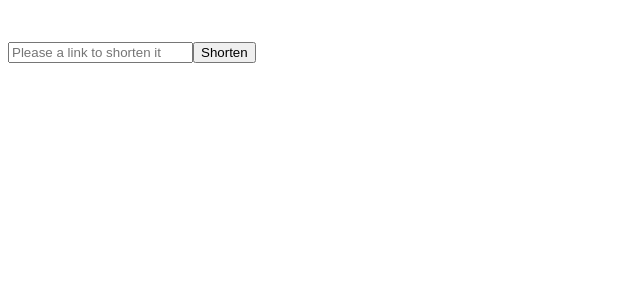
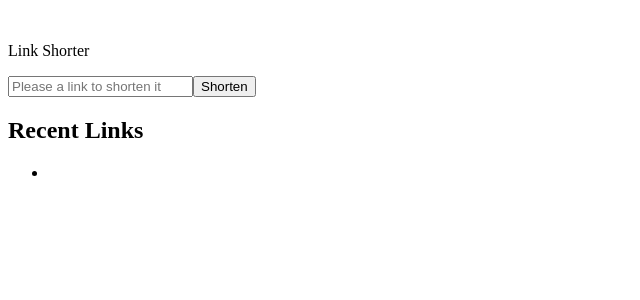
Before and after one commit to mammaadDeveloper/react-shorter-link, a React (Vite) app: page / in a window 1280 px wide. Shown: the top 300 px of the page, without its empty margins (0-640 px from the left). Built offline with nearby package versions, Linux system fonts and the light colour scheme.

Commit message:
fix(app, header): add recent links and header text
The recent links were not added to the main component so they were added. The text that would have
been placed under the logo was also missing.

```diff
--- a/src/App.tsx
+++ b/src/App.tsx
@@ -1,4 +1,5 @@
 import Header from "./Header";
+import RecentLinks from "./RecentLinks";
 import ShortenBox from "./ShortenBox";
 
 function App() {
@@ -7,7 +8,7 @@ function App() {
       <Header/>
       <main>
         <ShortenBox/>
-
+        <RecentLinks/>
       </main>
     </div>
   )
--- a/src/Header.tsx
+++ b/src/Header.tsx
@@ -2,7 +2,7 @@ export default function Header() {
   return (
     <header className="header">
       <img src="" alt="" className="header__logo" />
-      <p className="header__logo-text"></p>
+      <p className="header__logo-text">Link Shorter</p>
     </header>
   );
 }
```
